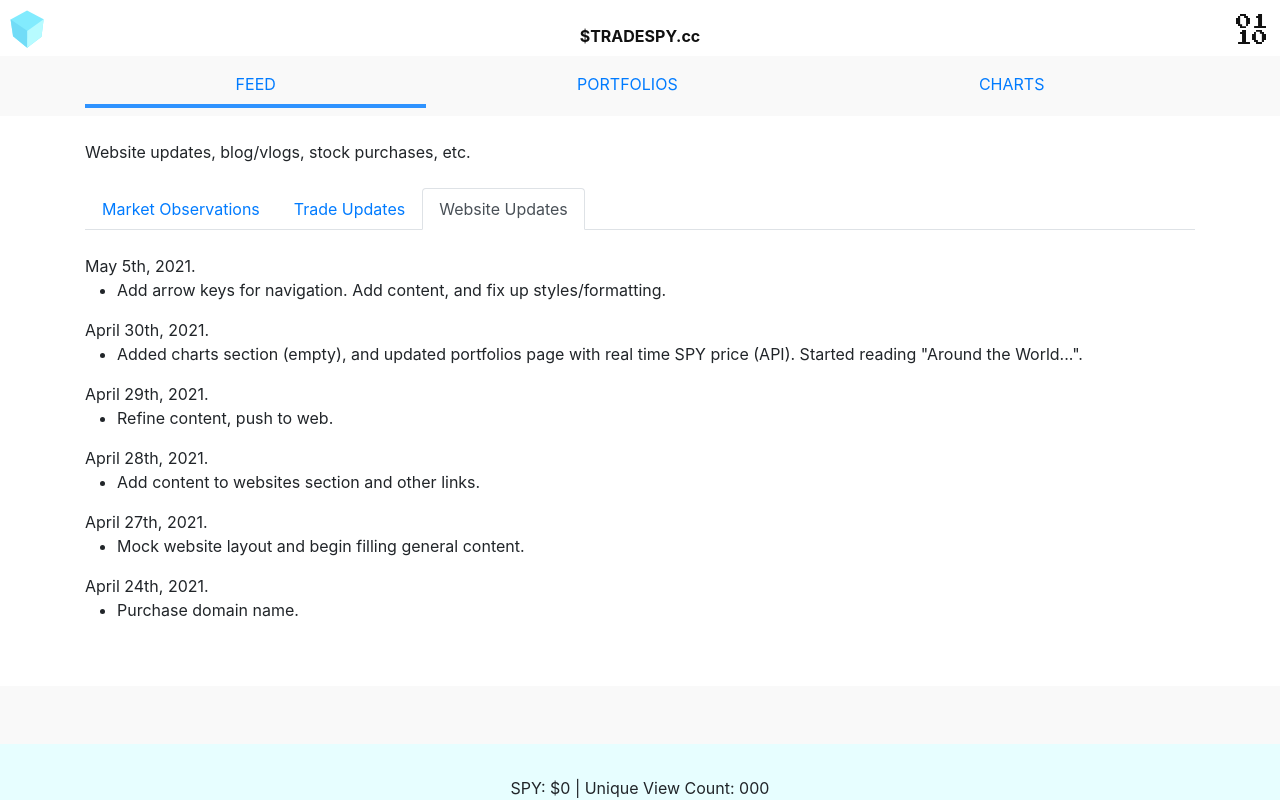
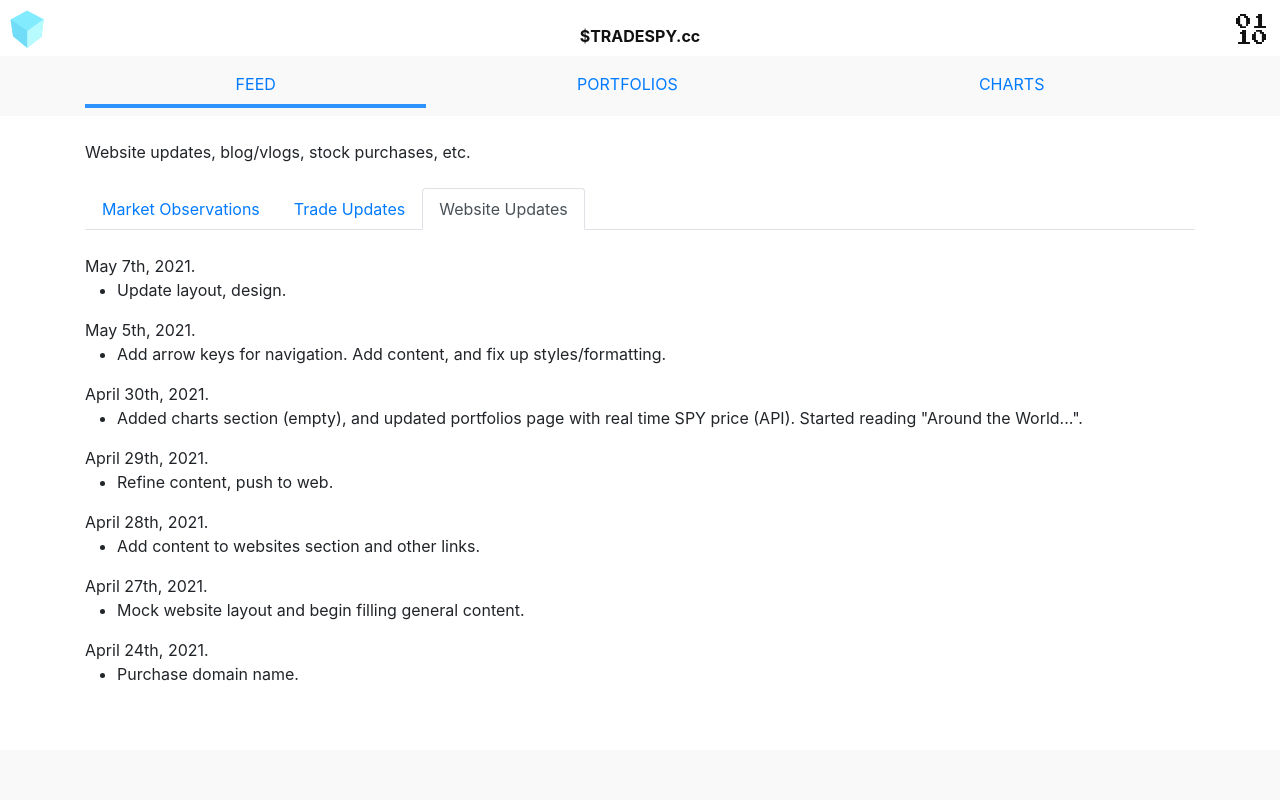
Before and after one commit to jpoechill/tradespycc, a Nuxt app: page /feed in a window 1280 px wide. Both pictures are taken after a click on the link "Website Updates". Shown: the top 800 px of the page. Built offline with nearby package versions, Linux system fonts and the light colour scheme; no server answers.

Commit message:
update design

```diff
--- a/layouts/default.vue
+++ b/layouts/default.vue
@@ -172,17 +172,17 @@ export default {
         // },
       ],
       paths: [
-        '/about',
-        '/articles',
-        '/books',
-        '/charts',
+        // '/about',
+        // '/articles',
+        // '/books',
         '/feed',
         '/',
-        '/misc',
-        '/people',
-        '/strategies',
-        '/videos',
-        '/websites',
+        '/charts',
+        // '/misc',
+        // '/people',
+        // '/strategies',
+        // '/videos',
+        // '/websites',
       ],
       spyCurr: 0,
       options: {
--- a/pages/feed.vue
+++ b/pages/feed.vue
@@ -69,6 +69,10 @@
    <div class="container mt-4 mb-4" v-if="tabs[2].isActive">
      <div class="row">
        <div class="col-md-12">
+        May 7th, 2021.
+        <ul>
+          <li>Update layout, design.</li>
+        </ul>
         May 5th, 2021.
         <ul>
           <li>Add arrow keys for navigation. Add content, and fix up styles/formatting.</li>
```
